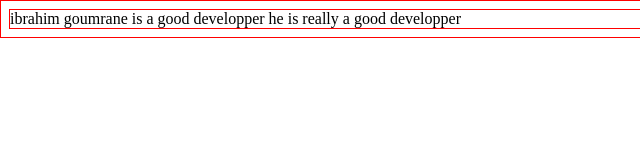
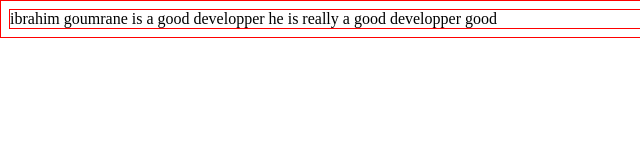
Before and after one commit to ibrahimGoumrane/game, a plain HTML site: page index.html in a window 1280 px wide. Shown: the full height of the page, 0-640 px from the left. Drawn offline with Linux system fonts and the light colour scheme.

Commit message:
changes on html elemnts

```diff
--- a/index.html
+++ b/index.html
@@ -7,7 +7,7 @@
     <link href="style.css" rel="stylesheet" />
   </head>
   <body>
-    ibrahim goumrane is a good developper he is really a good developper
+    ibrahim goumrane is a good developper he is really a good developper good
   </body>
   <script src="index.js"></script>
 </html>
```
